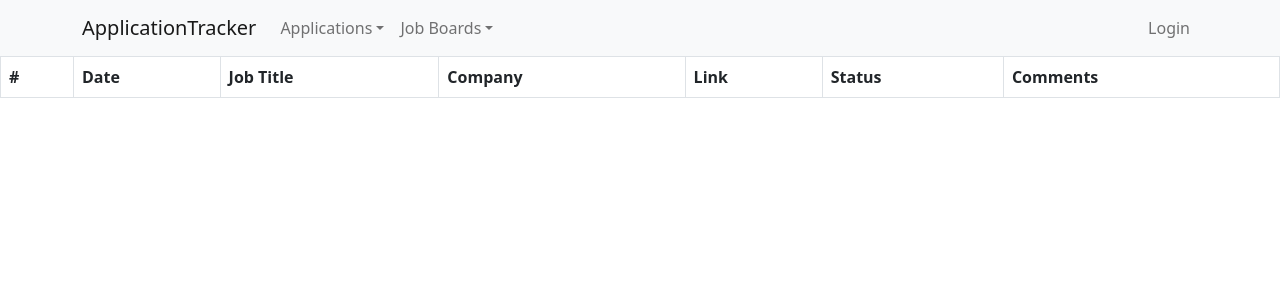
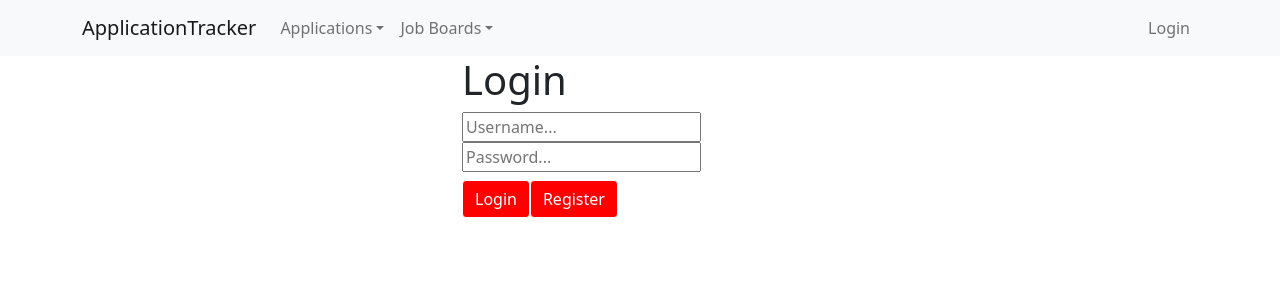
Before and after one commit to jschenkelberg/JobApplicationTrackerFrontend, a React (Create React App) app: page /Login in a window 1280 px wide. Shown: the top 300 px of the page. Built offline with nearby package versions, Linux system fonts and the light colour scheme; no server answers.

Commit message:
Login component added.

```diff
--- a/package.json
+++ b/package.json
@@ -8,10 +8,12 @@
     "@testing-library/user-event": "^12.8.3",
     "axios": "^0.23.0",
     "bootstrap": "^5.1.1",
+    "jwt-decode": "^3.1.2",
     "node": "^16.10.0",
     "react": "^17.0.2",
     "react-bootstrap": "^2.0.0-rc.0",
     "react-dom": "^17.0.2",
+    "react-router-dom": "^5.3.0",
     "react-scripts": "4.0.3",
     "react-table": "^7.7.0",
     "web-vitals": "^1.1.2"
--- a/src/Components/App.js
+++ b/src/Components/App.js
@@ -1,11 +1,18 @@
 import React, { useEffect, useState } from 'react';
+import {BrowserRouter as Router, Switch, Route} from 'react-router-dom';
 import './App.css';
 import Navigation from './Navbar/navbar';
 import axios from 'axios';
 import ApplicationTable from './ApplicationTable/applicationTable';
+import jwtDecode from 'jwt-decode';
+import LoginForm from './Login/login';
 
 function App() {
+  const [currentUser, setCurrentUser] = useState();
   const [applications, setApplications] = useState([]);
+  const [loading, setLoading] = useState(true);
+  const [token, setToken] = useState();
+
 
   const getAllApplications = async () => {
     let res = await axios(`https://localhost:44394/api/applications`);
@@ -16,13 +23,46 @@ function App() {
   };
 
   useEffect(() => {
+  const jwt = localStorage.getItem('token');
+  createCurrentUser();
+  setToken(jwt)
   getAllApplications();
+  try{
+    const user = jwtDecode(jwt);
+    setCurrentUser({user})
+    setLoading(false);
+  }
+  catch {
+    setLoading(false);
+  }
   }, []);
+
+  const setUserToken = (token) => {
+    localStorage.setItem("token", token);
+    setToken(token);
+    const user = jwtDecode(token);
+    setCurrentUser(user);
+    setLoading(false);
+    console.log(user);
+    window.location = "/";
+  };
+
+  const createCurrentUser = (user) => {
+    setCurrentUser(user);
+  };
 
   return (
     <React.Fragment>
       <Navigation />
-      <ApplicationTable applications= {applications} />
+      <Router>
+        {!loading &&
+
+        <Switch>
+           <Route path="/Login"  exact render={props => <LoginForm {...props}   setUserToken={setUserToken}  />} />
+           <Route path="/Table"  exact render={props => <ApplicationTable {...props} applications= {applications} />} />
+        </Switch>
+        }
+      </Router>
     </React.Fragment>
   );
 }
--- /dev/null
+++ b/src/Components/Login/login.jsx
@@ -0,0 +1,70 @@
+import React, { useState } from 'react';
+import axios from 'axios';
+import { Col, Container, Row, Button } from 'react-bootstrap';
+import {Link} from 'react-router-dom';
+import './login.css';
+
+const LoginForm = (props) => {
+    const logInValues = {
+      username: "",
+      password: ""
+  }
+    const [logInInfo, setLogInInfo] = useState(logInValues);
+
+
+  const handleChange = (event) => {
+    setLogInInfo({ ...logInInfo, [event.target.name]: event.target.value });
+  }
+  const handleSubmit = (event) => {
+    event.preventDefault();
+    logIn();
+
+  }
+
+  const logIn = async () => {
+    let userData = logInInfo;
+    await axios.post("https://localhost:44394/api/authentication/login", userData).then((response) => {
+    if (response.data.length !== 0){
+      props.setUserToken(response.data.token)
+        console.log("hello");
+        window.location.href="/feed"
+    }
+    }).catch ((error) => {
+        if (error){
+          console.log(error)
+        }
+    })
+  }
+
+    return (
+      <Container >
+        <Row className="d-flex justify-content-center">
+          <Col sm={8}></Col>
+          <Col sm={4}></Col>
+        </Row>
+        <Row>
+            <Col sm={4}></Col>
+            <Col sm={4}>
+            <div className="login">
+            <h1>Login</h1>
+            </div>
+            <form onSubmit={handleSubmit}>
+              <input name="username" placeholder="Username..." onChange={handleChange}></input>
+              <br></br>
+              <input  name="password" placeholder="Password..." onChange={handleChange}></input>
+              <br></br>
+              <div className="mb-2">
+                <Button style={{backgroundColor: "red", borderColor: "white"}} className="mt-2 mb-2" type="submit" >Login</Button>
+                <Link to="/register">
+                <Button style={{backgroundColor: "red", borderColor: "white"}} className="mt-2 mb-2" href="/register">Register</Button>
+              </Link>
+              </div>
+            </form>
+            </Col>
+            <Col sm={4}></Col>
+            </Row>
+      </Container>
+     );
+  }
+
+  export default LoginForm;
--- a/src/Components/Navbar/navbar.jsx
+++ b/src/Components/Navbar/navbar.jsx
@@ -12,11 +12,14 @@ const Navigation = () => {
                 <Navbar.Collapse id="responsive-navbar-nav">
                     <Nav className="me-auto">
                     <NavDropdown title="Applications" id="collasible-nav-dropdown">
+                        <NavDropdown.Item href="/ApplicationTable">View Application</NavDropdown.Item>
+                        <NavDropdown.Divider />
                         <NavDropdown.Item href="#action/3.1">Add Application</NavDropdown.Item>
                         <NavDropdown.Divider />
                         <NavDropdown.Item href="#action/3.2">Update Application</NavDropdown.Item>
                         <NavDropdown.Divider />
                         <NavDropdown.Item href="#action/3.3">Delete Application</NavDropdown.Item>
+
                     </NavDropdown>
                     <NavDropdown title="Job Boards" id="collasible-nav-dropdown">
                         <NavDropdown.Item href="https://www.linkedin.com/jobs/" target="_blank">LinkedIn</NavDropdown.Item>
```
Also changed, not shown: src/Components/Login/login.css (added), 1 other file (tests, documents, lock files or other folders).
